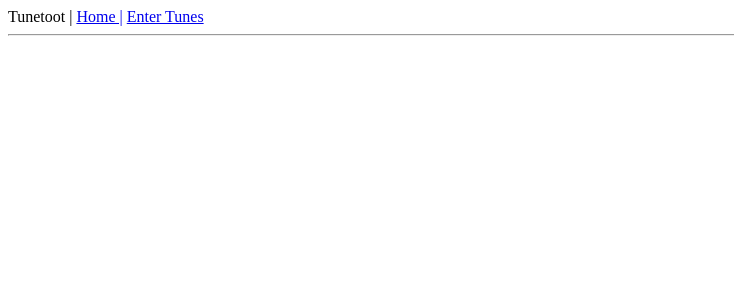
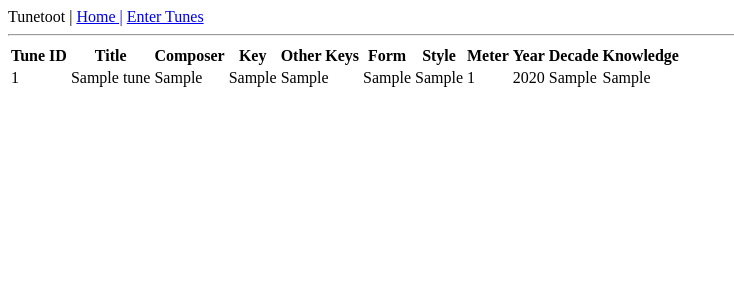
Before and after one commit to jwjacobson/tunetoot, a Flask app: page / in a window 1280 px wide. Shown: the top 300 px of the page, without its empty margins (0-734 px from the left). Run offline with Flask 3, Linux system fonts and the light colour scheme; tables that the repository leaves empty hold one stand-in row (values such as "Sample post").

Commit message:
Add tune table display to index

```diff
--- a/app/routes.py
+++ b/app/routes.py
@@ -6,7 +6,8 @@ from app.models import Tune
 @app.route('/')
 @app.route('/index')
 def index():
-    return render_template("index.html")
+    tunes = Tune.query.all()
+    return render_template("index.html", tunes=tunes)
 
 @app.route('/entry', methods=['GET', 'POST'])
 def entry():
@@ -23,7 +24,7 @@ def entry():
         year = form.year.data
         decade = form.decade.data
         knowledge = form.knowledge.data
-        print(title, composer)
+        print(title + ' | ' + composer)
         check_tune = (
             db.session.execute(
                 db.select(Tune).filter(
--- a/app/templates/index.html
+++ b/app/templates/index.html
@@ -1,4 +1,34 @@
 {% extends 'base.html' %}
 
 {% block content %}
+<table>
+    <tr>
+        <th>Tune ID</th>
+        <th>Title</th>
+        <th>Composer</th>
+        <th>Key</th>
+        <th>Other Keys</th>
+        <th>Form</th>
+        <th>Style</th>
+        <th>Meter</th>
+        <th>Year</th>
+        <th>Decade</th>
+        <th>Knowledge</th>
+    </tr>
+    {% for tune in tunes %}
+    <tr>
+        <td>{{ tune.id }}</td>
+        <td>{{ tune.title }}</td>
+        <td>{{ tune.composer }}</td>
+        <td>{{ tune.key }}</td>
+        <td>{{ tune.other_key }}</td>
+        <td>{{ tune.song_form }}</td>
+        <td>{{ tune.style }}</td>
+        <td>{{ tune.meter }}</td>
+        <td>{{ tune.year }}</td>
+        <td>{{ tune.decade }}</td>
+        <td>{{ tune.knowledge }}</td>
+    </tr>
+    {% endfor %}
+</table>
 {% endblock %}
```
Also changed, not shown: app.db, 1 other file.
